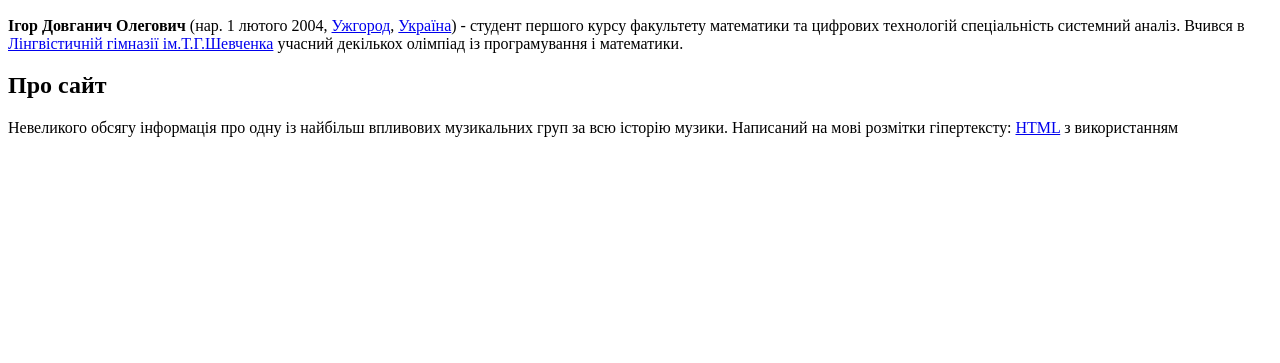
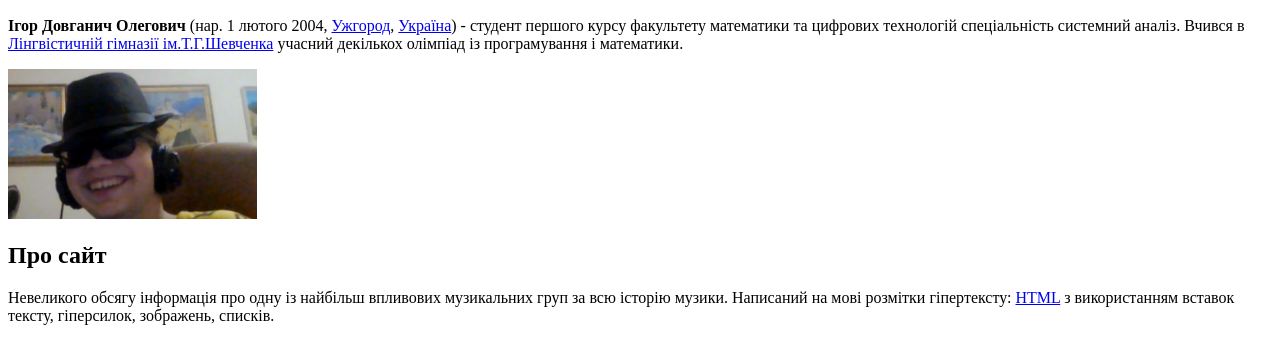
Before and after one commit to IhorDovhanych/WEBprograming, a plain HTML site: page Lab1/aboutme.html in a window 1280 px wide. Shown: the part 151-514 px from the top of the page. Drawn offline with Linux system fonts and the light colour scheme.

Commit message:
first lab

```diff
--- a/Lab1/aboutme.html
+++ b/Lab1/aboutme.html
@@ -28,13 +28,16 @@
                 учасний декількох олімпіад із програмування і математики.
 
               </p>
+              <img height="150" src="Igor.png" alt="igor">
+          </section>
               <h2>Про сайт</h2>
               <p>
                   Невеликого обсягу інформація про одну із найбільш впливових музикальних груп за
                   всю історію музики. Написаний на мові розмітки гіпертексту: <a href="https://uk.wikipedia.org/wiki/HTML">HTML</a>
-                  з використанням
+                  з використанням вставок тексту, гіперсилок, зображень, списків.
 
               </p>
           </section>
+
     </body>
 </html>
```
Also changed, not shown: Lab1/Igor.png (added).
